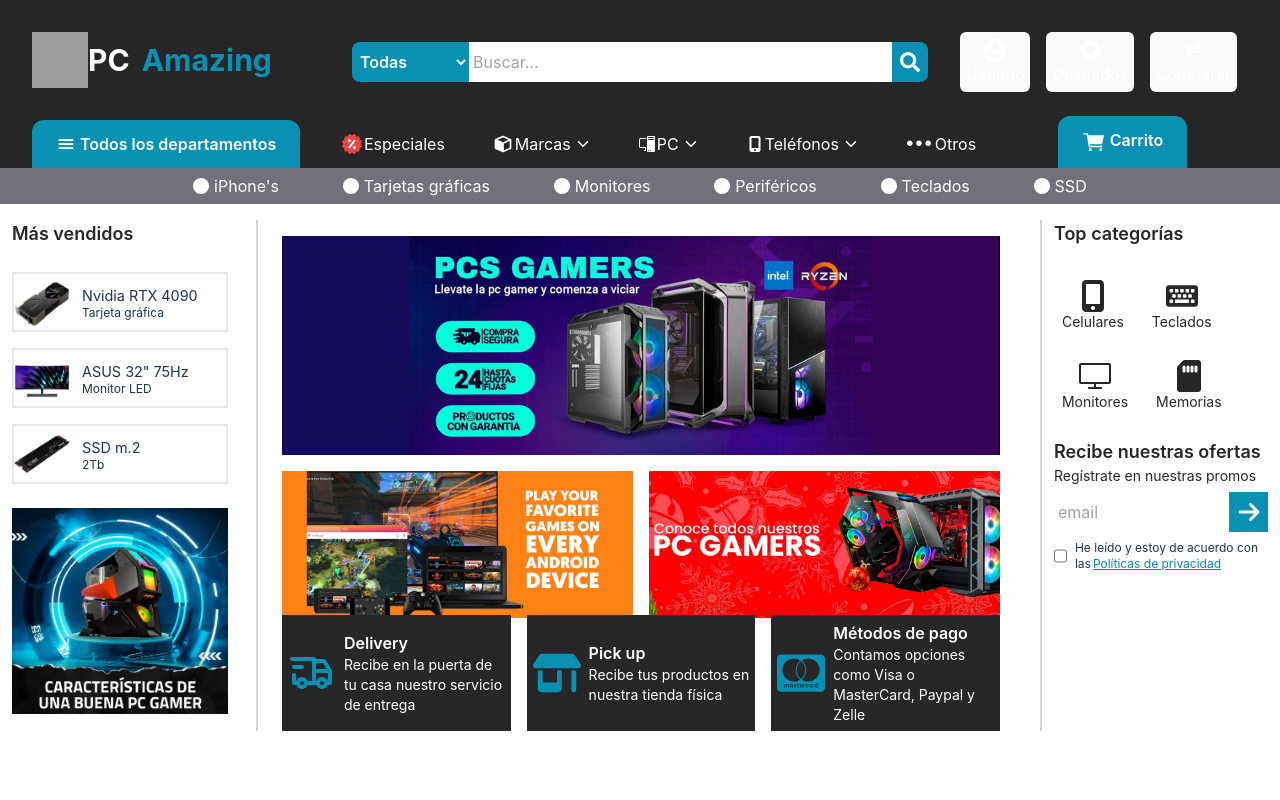
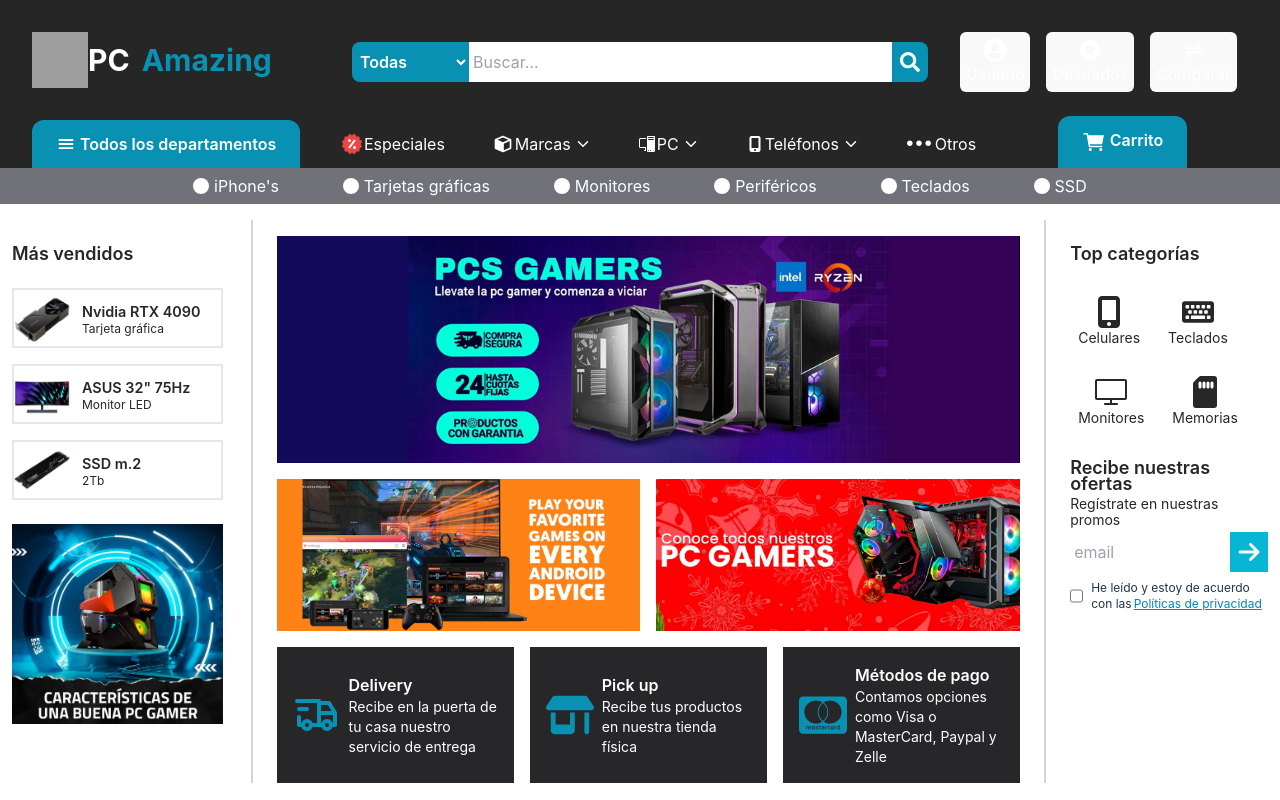
Before and after one commit to Erny23/pcAmazing, a React (Vite) app: page / in a window 1280 px wide. Shown: the top 800 px of the page. Built offline with nearby package versions, Linux system fonts and the light colour scheme; grey boxes are pictures that could not be loaded.

Commit message:
Pequeño ajuste
Se adaptó la sección 1 de la página de inicio a pc de  mejor manera y se agregaron ajustes de pantalla a la configuración de TailwindCSS, añadiendo la pantalla 3xl de 1920px.

```diff
--- a/src/pages/home/home.tsx
+++ b/src/pages/home/home.tsx
@@ -4,41 +4,49 @@
 const Home = () => {
   return (
     <>
-      <section className="flex w-full flex-row justify-center gap-4 divide-x-2 divide-zinc-300 pt-4">
+      <section className="flex w-full flex-row justify-center gap-x-4 divide-x-2 divide-zinc-300 pt-4">
+        {/* columna izquierda */}
         <div className="w-1/5 max-w-xs px-3">
-          <h2 className="text-lg font-semibold text-zinc-800">Más vendidos</h2>
-          <br />
+          <h2 className="my-5 text-lg font-semibold text-zinc-800 2xl:text-xl">
+            Más vendidos
+          </h2>
           <ul className="flex flex-col gap-4">
-            <li className="w-full border-2 transition-all duration-100 hover:ms-5 hover:bg-cyan-500 hover:text-white">
+            <li className="w-full border-2 text-zinc-800 transition-all duration-100 hover:ms-5 hover:bg-cyan-500 hover:text-white">
               <Link to="/" className="flex flex-row items-center gap-3">
-                <div className="size-14">
+                <div className="size-14 2xl:size-16">
                   <img src={ui.img.graphicCard} alt="graphicCard" />
                 </div>
                 <div className="leading-3">
-                  <h3 className="text-[0.9rem]">Nvidia RTX 4090</h3>
-                  <sub>Tarjeta gráfica</sub>
+                  <h3 className="text-[0.9rem] font-semibold 2xl:text-[1.2rem]">
+                    Nvidia RTX 4090
+                  </h3>
+                  <sub className="2xl:text-[1rem]">Tarjeta gráfica</sub>
                 </div>
               </Link>
             </li>
-            <li className="w-full border-2 transition-all duration-100 hover:ms-5 hover:bg-cyan-500 hover:text-white">
+            <li className="w-full border-2 text-zinc-800 transition-all duration-100 hover:ms-5 hover:bg-cyan-500 hover:text-white">
               <Link to="/" className="flex flex-row items-center gap-3">
-                <div className="size-14">
+                <div className="size-14 2xl:size-16">
                   <img src={ui.img.monitor} alt="monitor" />
                 </div>
                 <div className="leading-3">
-                  <h3 className="text-[0.9rem]">ASUS 32" 75Hz</h3>
-                  <sub>Monitor LED</sub>
+                  <h3 className="text-[0.9rem] font-semibold 2xl:text-[1.2rem]">
+                    ASUS 32" 75Hz
+                  </h3>
+                  <sub className="2xl:text-[1rem]">Monitor LED</sub>
                 </div>
               </Link>
             </li>
-            <li className="w-full border-2 transition-all duration-100 hover:ms-5 hover:bg-cyan-500 hover:text-white">
+            <li className="w-full border-2 text-zinc-800 transition-all duration-100 hover:ms-5 hover:bg-cyan-500 hover:text-white">
               <Link to="/" className="flex flex-row items-center gap-3">
-                <div className="size-14">
+                <div className="size-14 2xl:size-16">
                   <img src={ui.img.ssd} alt="memoria" />
                 </div>
                 <div className="leading-3">
-                  <h3 className="text-[0.9rem]">SSD m.2</h3>
-                  <sub>2Tb</sub>
+                  <h3 className="text-[0.9rem] font-semibold 2xl:text-[1.2rem]">
+                    SSD m.2
+                  </h3>
+                  <sub className="2xl:text-[1rem]">2Tb</sub>
                 </div>
               </Link>
             </li>
@@ -48,11 +56,16 @@
             <img src={ui.img.banner4} alt="banner-4" />
           </div>
         </div>
-        <div className="flex w-2/3 max-w-3xl flex-col items-center px-6 pt-4">
-          <div className="w-full">
-            <img src={ui.img.banner1} alt="banner-1" />
+        {/* columna central */}
+        <div className="flex w-[60%] max-w-6xl flex-col items-center pe-2 ps-6 pt-4 xl:w-2/3">
+          <div>
+            <img
+              className="3xl:h-[22rem] w-full"
+              src={ui.img.banner1}
+              alt="banner-1"
+            />
           </div>
-          <div className="mt-4 flex h-32 w-full flex-row justify-center gap-4">
+          <div className="mt-4 flex w-full flex-row justify-center gap-x-4">
             <div className="w-1/2">
               <img className="" src={ui.img.banner2} alt="banner-2" />
             </div>
@@ -60,90 +73,94 @@
               <img className="" src={ui.img.banner3} alt="banner-3" />
             </div>
           </div>
-          <div className="mt-4 flex flex-row justify-center gap-4">
-            <div className="flex w-1/2 flex-row items-center justify-center gap-2 bg-zinc-800 p-1.5">
+          <div className="mt-4 flex w-full cursor-default flex-row justify-between gap-x-4">
+            <div className="3xl:gap-x-5 flex w-1/3 max-w-80 flex-col items-center justify-center gap-x-2 bg-zinc-800 p-1.5 xl:flex-row xl:p-4">
               <div>
-                <ui.icon.TbTruckDelivery className="size-12 text-cyan-600" />
+                <ui.icon.TbTruckDelivery className="size-12 text-cyan-600 2xl:size-14" />
               </div>
-              <div className="text-white">
-                <h2 className="text-base font-semibold">Delivery</h2>
-                <p className="text-sm">
+              <div className="text-center text-white xl:text-start">
+                <h2 className="3xl:text-lg text-base font-semibold">
+                  Delivery
+                </h2>
+                <p className="3xl:text-base text-sm">
                   Recibe en la puerta de tu casa nuestro servicio de entrega
                 </p>
               </div>
             </div>
-            <div className="flex w-1/2 flex-row items-center justify-center gap-2 bg-zinc-800 p-1.5">
+            <div className="3xl:gap-x-5 flex w-1/3 max-w-80 flex-col items-center justify-center gap-x-2 bg-zinc-800 p-1.5 xl:flex-row xl:p-4">
               <div>
-                <ui.icon.FaShop className="size-12 text-cyan-600" />
+                <ui.icon.FaShop className="size-12 text-cyan-600 2xl:size-14" />
               </div>
-              <div className="text-white">
-                <h2 className="text-base font-semibold">Pick up</h2>
-                <p className="text-sm">
+              <div className="text-center text-white xl:text-start">
+                <h2 className="3xl:text-lg text-base font-semibold">Pick up</h2>
+                <p className="3xl:text-base text-sm">
                   Recibe tus productos en nuestra tienda física
                 </p>
               </div>
             </div>
-            <div className="flex w-1/2 flex-row items-center justify-center gap-2 bg-zinc-800 p-1.5">
+            <div className="3xl:gap-x-5 flex w-1/3 max-w-80 flex-col items-center justify-center gap-x-2 bg-zinc-800 p-1.5 xl:flex-row xl:p-4">
               <div>
-                <ui.icon.FaCcMastercard className="size-12 text-cyan-600" />
+                <ui.icon.FaCcMastercard className="size-12 text-cyan-600 2xl:size-14" />
               </div>
-              <div className="text-white">
-                <h2 className="text-base font-semibold">Métodos de pago</h2>
-                <p className="text-sm">
+              <div className="text-center text-white xl:text-start">
+                <h2 className="3xl:text-lg text-base font-semibold">
+                  Métodos de pago
+                </h2>
+                <p className="3xl:text-base text-sm">
                   Contamos opciones como Visa o MasterCard, Paypal y Zelle
                 </p>
               </div>
             </div>
           </div>
         </div>
-        <div className="w-1/5 max-w-xs px-3">
-          <h2 className="text-lg font-semibold text-zinc-800">
+        {/* columna derecha */}
+        <div className="w-1/5 max-w-xs px-3 ps-6">
+          <h2 className="my-5 text-lg font-semibold text-zinc-800 2xl:text-xl">
             Top categorías
           </h2>
-          <br />
           <ul className="flex flex-wrap gap-3">
             <li>
               <Link
                 to="/"
-                className="flex flex-col items-center bg-white p-2 text-zinc-800 transition-all hover:bg-cyan-600 hover:text-white"
+                className="flex flex-col items-center bg-white p-2 text-zinc-800 transition-all hover:bg-cyan-500 hover:text-white"
               >
-                <ui.icon.FaMobileScreenButton className="size-8" />
-                <h3 className="text-sm">Celulares</h3>
+                <ui.icon.FaMobileScreenButton className="size-8 2xl:size-10" />
+                <h3 className="text-sm 2xl:text-base">Celulares</h3>
               </Link>
             </li>
             <li>
               <Link
                 to="/"
-                className="flex flex-col items-center bg-white p-2 text-zinc-800 transition-all hover:bg-cyan-600 hover:text-white"
+                className="flex flex-col items-center bg-white p-2 text-zinc-800 transition-all hover:bg-cyan-500 hover:text-white"
               >
-                <ui.icon.FaKeyboard className="size-8" />
-                <h3 className="text-sm">Teclados</h3>
+                <ui.icon.FaKeyboard className="size-8 2xl:size-10" />
+                <h3 className="text-sm 2xl:text-base">Teclados</h3>
               </Link>
             </li>
             <li>
               <Link
                 to="/"
-                className="flex flex-col items-center bg-white p-2 text-zinc-800 transition-all hover:bg-cyan-600 hover:text-white"
+                className="flex flex-col items-center bg-white p-2 text-zinc-800 transition-all hover:bg-cyan-500 hover:text-white"
               >
-                <ui.icon.SlScreenDesktop className="size-8" />
-                <h3 className="text-sm">Monitores</h3>
+                <ui.icon.SlScreenDesktop className="size-8 2xl:size-10" />
+                <h3 className="text-sm 2xl:text-base">Monitores</h3>
               </Link>
             </li>
             <li>
               <Link
                 to="/"
-                className="flex flex-col items-center bg-white p-2 text-zinc-800 transition-all hover:bg-cyan-600 hover:text-white"
+                className="flex flex-col items-center bg-white p-2 text-zinc-800 transition-all hover:bg-cyan-500 hover:text-white"
               >
-                <ui.icon.BsFillSdCardFill className="size-8" />
-                <h3 className="text-sm">Memorias</h3>
+                <ui.icon.BsFillSdCardFill className="size-8 2xl:size-10" />
+                <h3 className="text-sm 2xl:text-base">Memorias</h3>
               </Link>
             </li>
           </ul>
           <br />
-          <h2 className="mb-1.5 text-lg font-semibold leading-4 text-zinc-800">
+          <h2 className="mb-1 text-lg font-semibold leading-4 text-zinc-800 2xl:text-xl">
             Recibe nuestras ofertas
           </h2>
-          <p className="mb-1.5 text-sm text-zinc-800">
+          <p className="mb-1 text-sm leading-4 text-zinc-800 2xl:text-base">
             Regístrate en nuestras promos
           </p>
           <form action="">
@@ -153,7 +170,7 @@
                 type="text"
                 placeholder="email"
               />
-              <button className="flex h-full w-12 items-center justify-center bg-cyan-600 text-white hover:bg-cyan-500">
+              <button className="flex h-full w-12 items-center justify-center bg-cyan-500 text-white hover:bg-cyan-400">
                 <ui.icon.FaArrowRight className="size-6" />
               </button>
             </div>
--- a/tailwind.config.js
+++ b/tailwind.config.js
@@ -1,10 +1,26 @@
 /** @type {import('tailwindcss').Config} */
 export default {
-  content: [
-    "./index.html",
-    "./src/**/*.{js,ts,jsx,tsx}"
-  ],
+  content: ["./index.html", "./src/**/*.{js,ts,jsx,tsx}"],
   theme: {
+    screens: {
+      sm: "640px",
+      // => @media (min-width: 640px) { ... }
+
+      md: "768px",
+      // => @media (min-width: 768px) { ... }
+
+      lg: "1024px",
+      // => @media (min-width: 1024px) { ... }
+
+      xl: "1280px",
+      // => @media (min-width: 1280px) { ... }
+
+      "2xl": "1536px",
+      // => @media (min-width: 1536px) { ... }
+
+      "3xl": "1920px",
+      // => @media (min-width: 1536px) { ... }
+    },
     extend: {},
   },
   plugins: [],
```
